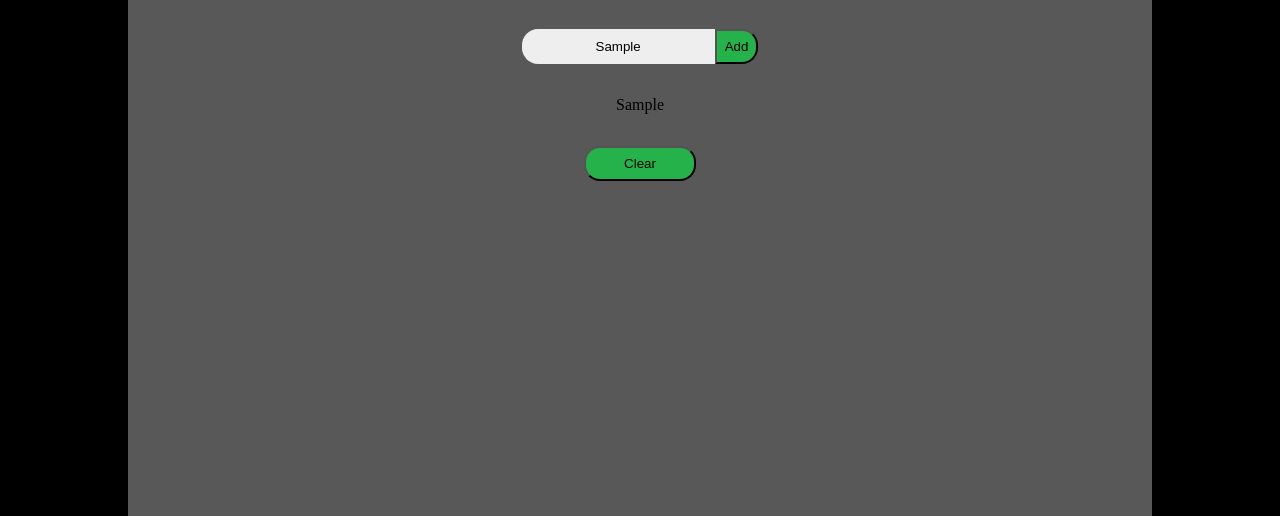
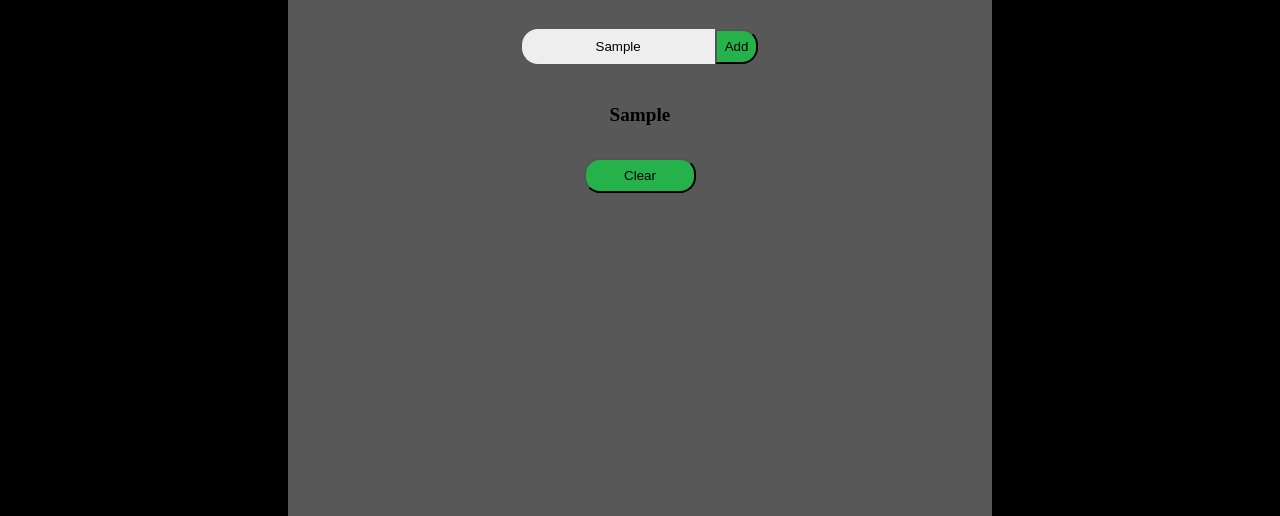
Before and after one commit to CodefrogCF/JS_ToDoApp, a plain HTML site: page index.html in a window 1280 px wide. Both pictures are taken after typing "Sample" into the empty fields and a click on the button "Add". Shown: the part 203-719 px from the top of the page. Drawn offline with Linux system fonts and the light colour scheme.

Commit message:
changed the style of the list

```diff
--- a/styles.css
+++ b/styles.css
@@ -12,6 +12,9 @@ ul {
 li {
     list-style-type: none;
     text-align: center;
+    font-size:larger;
+    font-weight: bold;
+    margin-top: 0.5rem;
 }
 
 input {
@@ -72,11 +75,11 @@ textarea:focus, input:focus{
     display: flex;
     flex-direction: column;
     background-color: rgb(88,88,88);
-    width: 75vw;
+    width: 50vw;
     padding: 2rem;
     margin-top: 5rem;
     margin-bottom: 5rem;
-    min-height: 80vh;
+    min-height: 74vh;
     border-radius: 1rem;
 }
 
```
